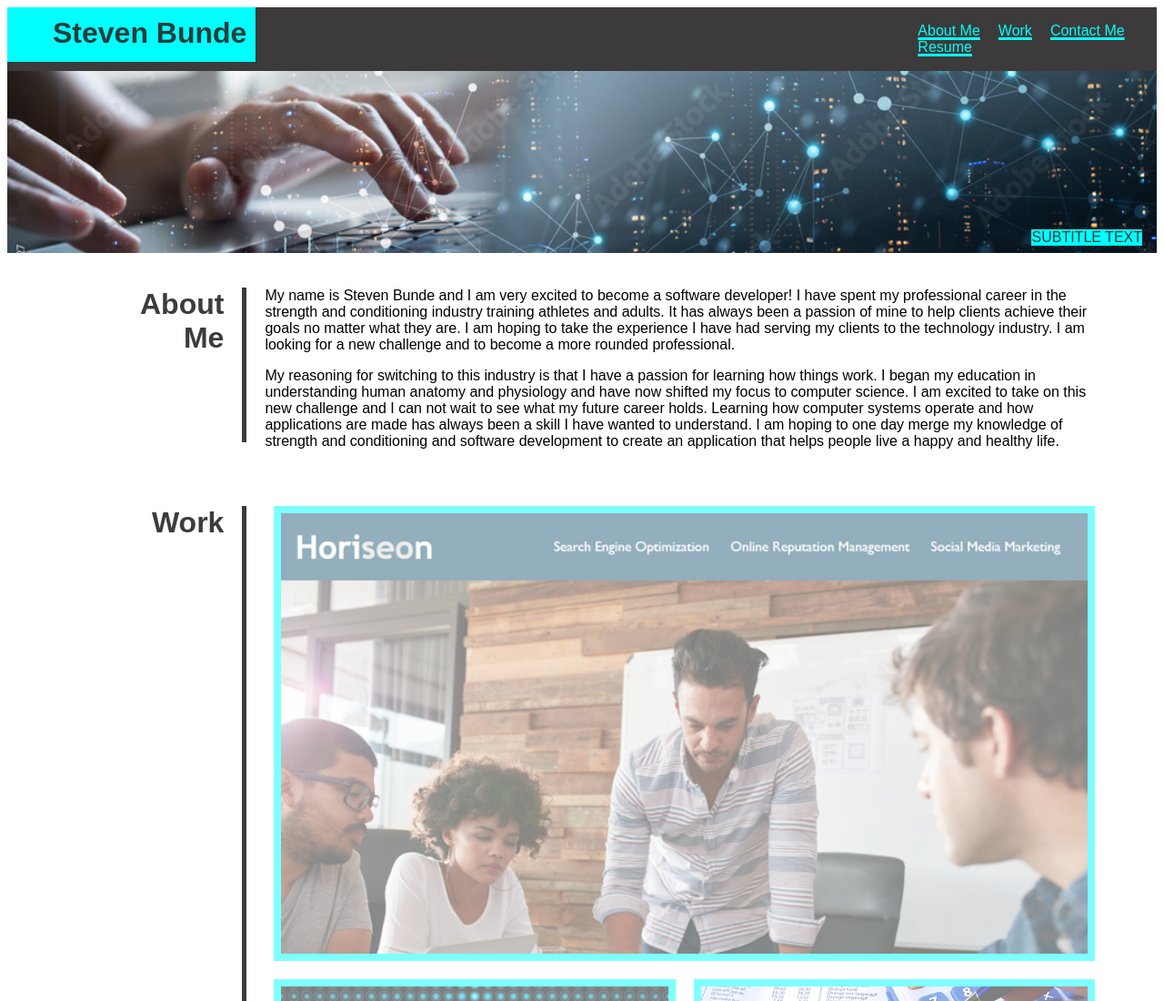
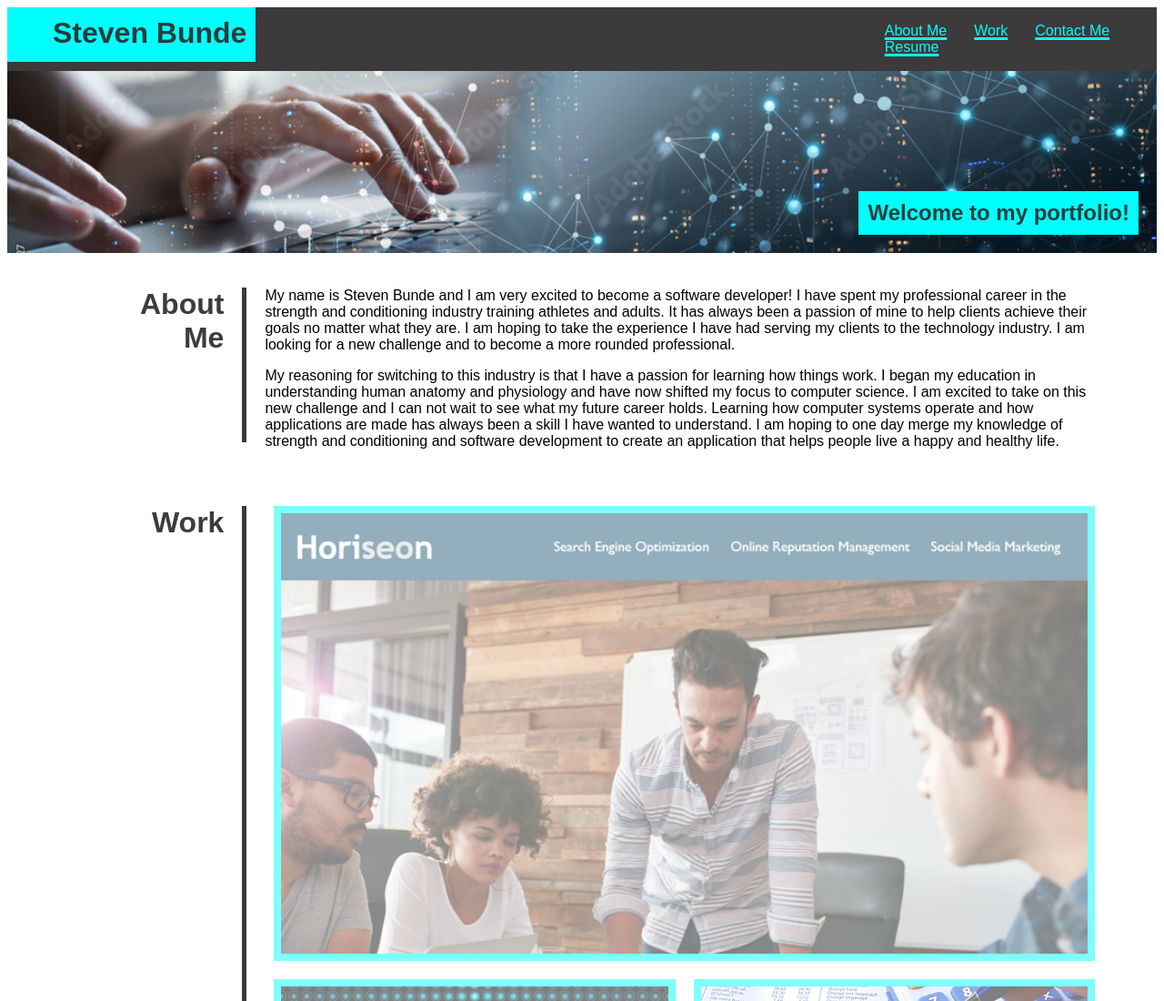
Before and after one commit to Bunde20/Steven-Bundes-Portfolio, a plain HTML site: page index.html in a window 1280 px wide. Shown: the top 1100 px of the page at 91% size. Drawn offline with Linux system fonts and the light colour scheme.

Commit message:
finalized nav link styling and subtitle text

```diff
--- a/assets/css/style.css
+++ b/assets/css/style.css
@@ -46,11 +46,11 @@ h1 {
 #nav-bar ul {
     list-style-type: none;
     width: 100%;
-    margin-left: 35%;
+    margin-left: 25%;
 }
 
 #nav-bar li {
-    margin-left: 20px;
+    margin-left: 30px;
     text-decoration: solid underline cyan 3px;
     color: cyan;
     float: left;
@@ -73,9 +73,13 @@ h1 {
 
 .subtitle-text-container {
     position: absolute;
-    bottom: 8px;
-    right: 16px;
+    bottom: 20px;
+    right: 20px;
     background-color: cyan;
+}
+
+h2 {
+    margin: 10px;
 }
 
 /* About me section */
--- a/index.html
+++ b/index.html
@@ -23,7 +23,7 @@
     <main>
         <section id="subtitle-container">
             <img src="./assets/images/keyboard.jpg"/>
-            <div class="subtitle-text-container">SUBTITLE TEXT</div>
+            <div class="subtitle-text-container"><h2>Welcome to my portfolio!</h2></div>
         </section>
 
         <section id="about-me">
```
